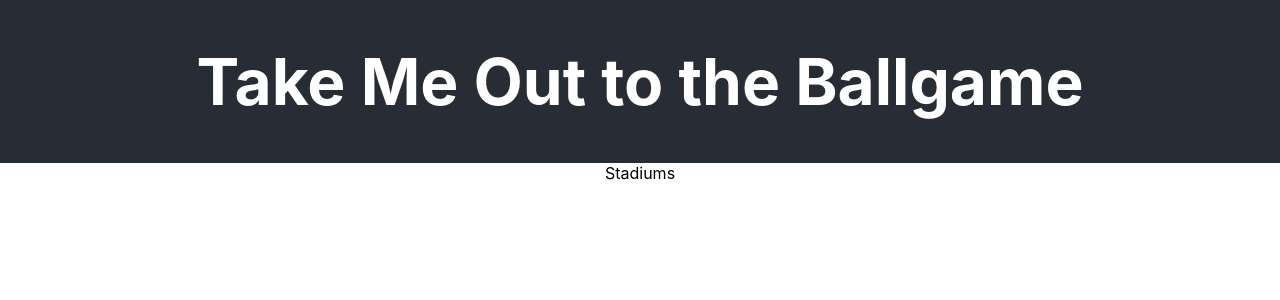
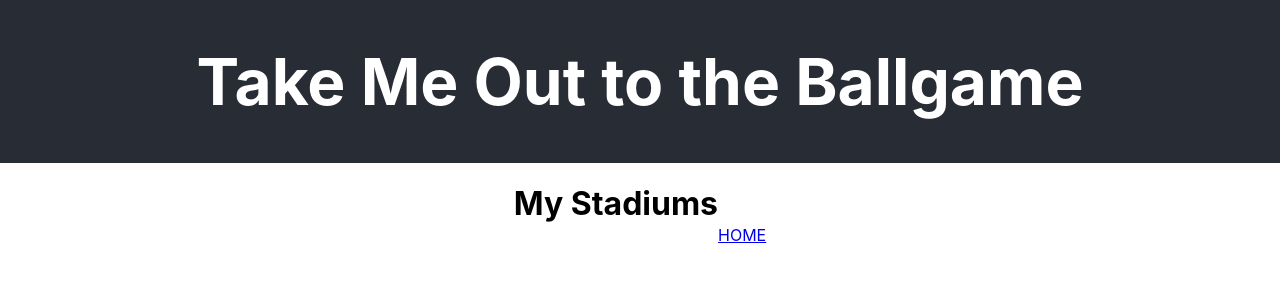
Before and after one commit to caseymacleod22/project3-frontend, a React (Create React App) app: page /mystadiums in a window 1280 px wide. Shown: the top 300 px of the page. Built offline with nearby package versions, Linux system fonts and the light colour scheme; no server answers.

Commit message:
adds all stadiums, and my stadium page

```diff
--- a/package.json
+++ b/package.json
@@ -8,6 +8,7 @@
     "@testing-library/user-event": "^12.8.3",
     "react": "^17.0.2",
     "react-dom": "^17.0.2",
+    "react-router-dom": "^5.2.0",
     "react-scripts": "4.0.3",
     "web-vitals": "^1.1.1"
   },
--- a/src/App.css
+++ b/src/App.css
@@ -1,6 +1,10 @@
+@import url('https://fonts.googleapis.com/css2?family=Josefin+Sans:wght@300&display=swap');
+
 .App {
   text-align: center;
   display: flex;
+  justify-content: center;
+  align-items: center;
   flex-direction: column;
 }
 
@@ -13,10 +17,29 @@
   justify-content: center;
   font-size: 2rem;
   color: white;
+  width: 100%;
 }
 
 .stadiums {
   display: flex;
-  flex-direction: row;
-  justify-content: space-between;
+  flex-direction: column;
+  flex-wrap: wrap;
+  justify-content: center;
+  align-items: center;
+  background-color: rgb(60, 99, 87);
+  border: rgb(60, 99, 87);
+  border-radius: 35%;
+  margin: 15px;
+  padding-top: 25px;
+  width: 40vw;
+  color: white;
+  font-family: 'Josefin Sans', sans-serif;
+  font-size: 40px;
+  font-weight: bold;
 }
+
+.mystadiumslink {
+  display: flex;
+  justify-content: flex-end;
+  align-items: flex-end;
+}
--- a/src/App.js
+++ b/src/App.js
@@ -1,9 +1,9 @@
 import { useState, useEffect } from 'react'
+import { BrowserRouter as Router, Route, Switch, Link } from 'react-router-dom'
 import './App.css';
 import Header from './components/Header/Header'
+import MyStadiums from './components/MyStadiums/MyStadiums';
 import Stadiums from './components/Stadiums/Stadiums'
-
-
 
 
 export default function App() {
@@ -12,23 +12,34 @@ export default function App() {
     async function getAppData() {
     const BASE_URL = 'http://localhost:3001/api/stadiums'
     const data = await fetch(BASE_URL).then(res => res.json())
-    setStadiums(data.results)
-    console.log(data)
+    setStadiums(data)
+    // console.log(data)
   }
 
   useEffect(() => {
     getAppData()
   }, [])
 
-
+  console.log(stadiums)
   return (
 <div className="App">
   <header className="App-header">
     <Header />
   </header>
+  <Router>
+  <Switch>
+    <Router>
       <div>
+        <Route exact path='/'>
           <Stadiums data={stadiums}/>
+        </Route>
+         <Route exact path='/mystadiums'>
+           <MyStadiums />
+         </Route>
       </div>
+    </Router>
+  </Switch>
+  </Router>
  </div>
   );
 }
--- /dev/null
+++ b/src/components/MyStadiums/MyStadiums.js
@@ -0,0 +1,12 @@
+import { Link } from 'react-router-dom'
+
+const MyStadiums = (props) => {
+    return (
+        <div className="mystadiumslink">
+            <h1>My Stadiums</h1>
+            <Link to='/'>HOME</Link>
+        </div>
+    )
+}
+
+export default MyStadiums
--- a/src/components/Stadiums/Stadiums.js
+++ b/src/components/Stadiums/Stadiums.js
@@ -1,7 +1,18 @@
-const Stadiums = (props) => (
-    <div>
-        Stadiums
-    </div>
-)
+import { Link } from 'react-router-dom'
 
-export default Stadiums
+const Stadiums = (props) => {
+    return (
+        <div>
+            <Link to='/mystadiums'>My Stadiums</Link>
+                {props.data.map((stadiums) => {
+                console.log(stadiums)
+                return (
+                <div className='stadiums'>{stadiums.stadiumName}
+                <p>{stadiums.location}</p>
+                </div>
+                )
+            })}
+            </div>
+    )}
+
+  export default Stadiums
```
Also changed, not shown: src/components/Stadiums/Stadium.css (added), 1 other file (tests, documents, lock files or other folders). Lines whose indentation alone changed are shown as unchanged.
